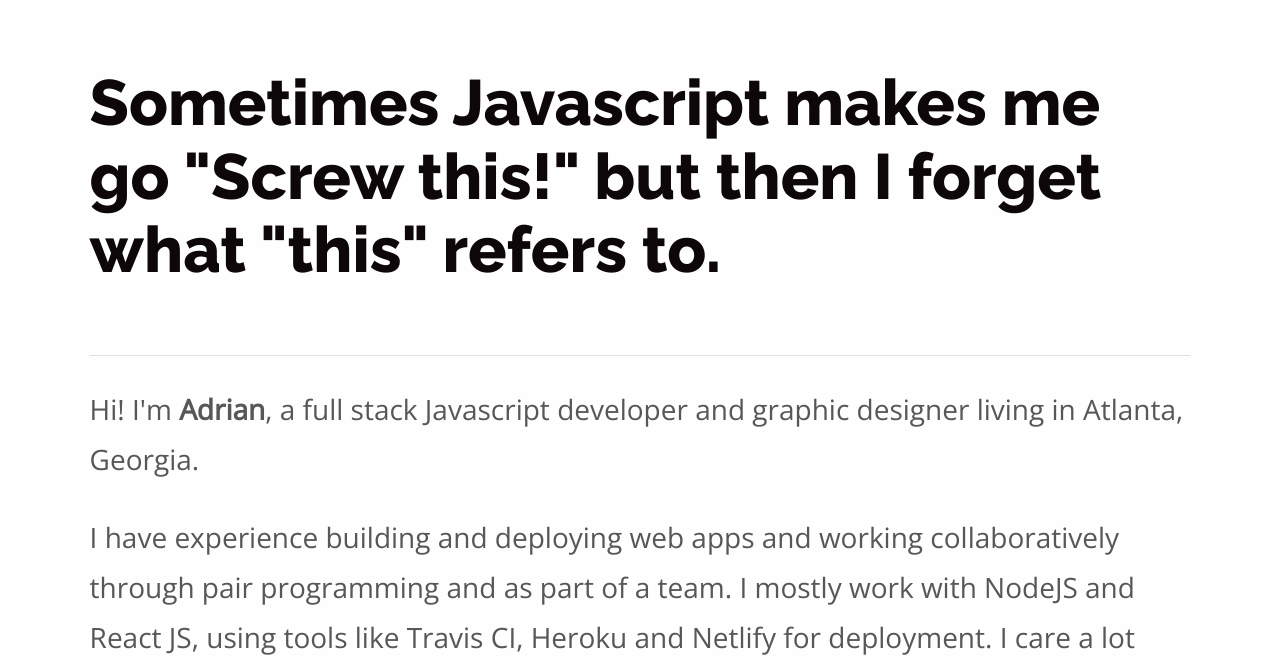
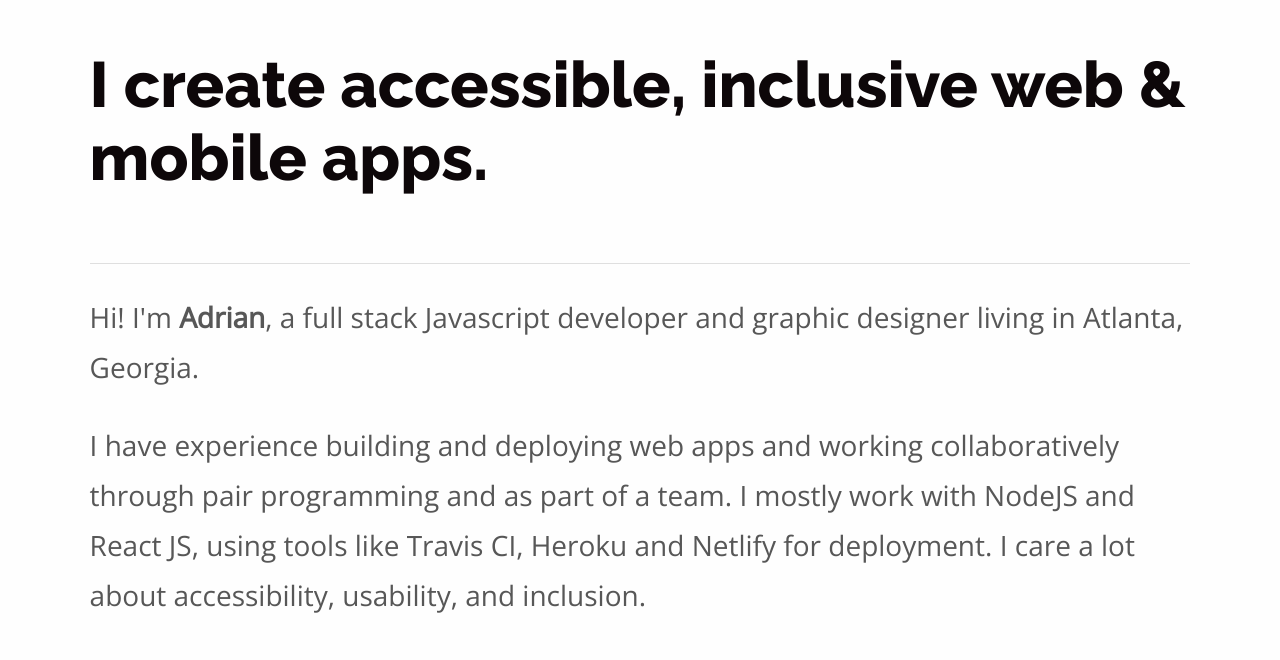
Before and after one commit to adriantoddross/portfolio, a React (Create React App) app: page / in a window 1280 px wide. Shown: the part 123-783 px from the top of the page. Built offline with nearby package versions, Linux system fonts and the light colour scheme.

Commit message:
update header and about me

```diff
--- a/src/components/AboutMe.js
+++ b/src/components/AboutMe.js
@@ -13,7 +13,7 @@ export default function AboutMe(props) {
         <section>
         <h2 className='section-header'>Experience</h2>
           <p className='experience'>
-            I have experience building and deploying web apps and working collaboratively through pair programming and as part of a team. I mostly work with NodeJS and React JS, using tools like Travis CI, Heroku and Netlify for deployment. I care a lot about accessibility, semantic code, and love creating inclusive user experiences.
+            I have experience building and deploying web apps and working collaboratively through pair programming and as part of a team. I mostly work with NodeJS and React JS, using tools like Travis CI, Heroku and Netlify for deployment. I care a lot about accessibility, usability, and inclusion.
           </p>
         </section>
           {/* <p>
--- a/src/components/Header.js
+++ b/src/components/Header.js
@@ -3,37 +3,22 @@ import React, {Component} from 'react';
 export default class Header extends Component {
 
   componentDidMount() {
-    document.getElementById('joke').focus(); // Give focus to the first nav element so the skip nav is not accidentally skipped.
+    document.getElementById('header').focus(); // Give focus to the first nav element so the skip nav is not accidentally skipped.
   }
 
   render() {
-
-    const blurbs = [
-      'I use tabs, not spaces, just so you know.',
-      'Sometimes Javascript makes me go "Screw this!" but then I forget what "this" refers to.',
-      'Who do you think delivers more packages? Amazon or NPM?',
-      'What part of the bathroom can handle water concurrently? Async!',
-      'Sometimes I\'m a little grumpy until I\'ve had my 12,648,430.',
-      'Why did the programmer quit his job? Because he didn\'t get arrays. *Badum tsss!*',
-      ' How do you comfort a JavaScript bug? You console it.',
-      'Studies show that the most used language in programming in 2018 is... profanity. Oops!'
-    ];
-
-    const randomIndex = Math.floor(Math.random() * blurbs.length);
-    const randomString = blurbs[randomIndex];
-
     return (
       <div>
         <nav className='skip-nav'>
-          <a href='#joke'>Hear a joke about Javascript</a>
+          <a href='#header'>Read header</a>
           <a href='#about'>Skip to learn about me</a>
           <a href='#contact'>Skip to contact links</a>
           <a href='#portfolio'>Skip to my portfolio</a>
           <a href='#footer'>Skip to footer attribution</a>
         </nav>
-        <header id='joke' className="banner" role='banner'>
+        <header id='header' className="banner" role='banner'>
           <h1>
-          {randomString}
+            I create accessible, inclusive web & mobile apps.
           </h1>
         </header>
       </div>
```
